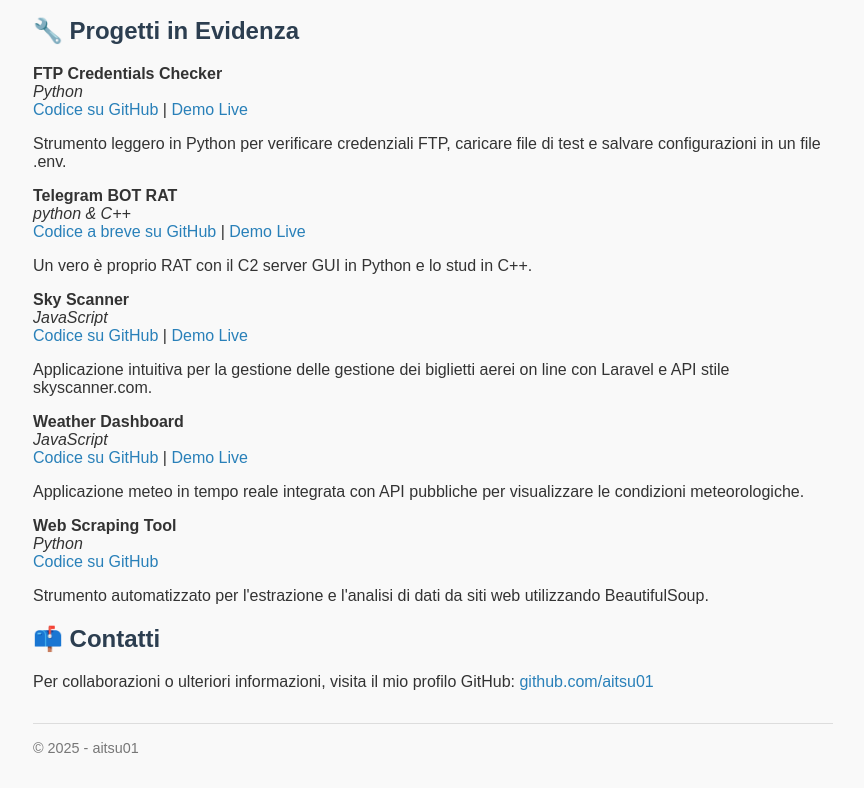
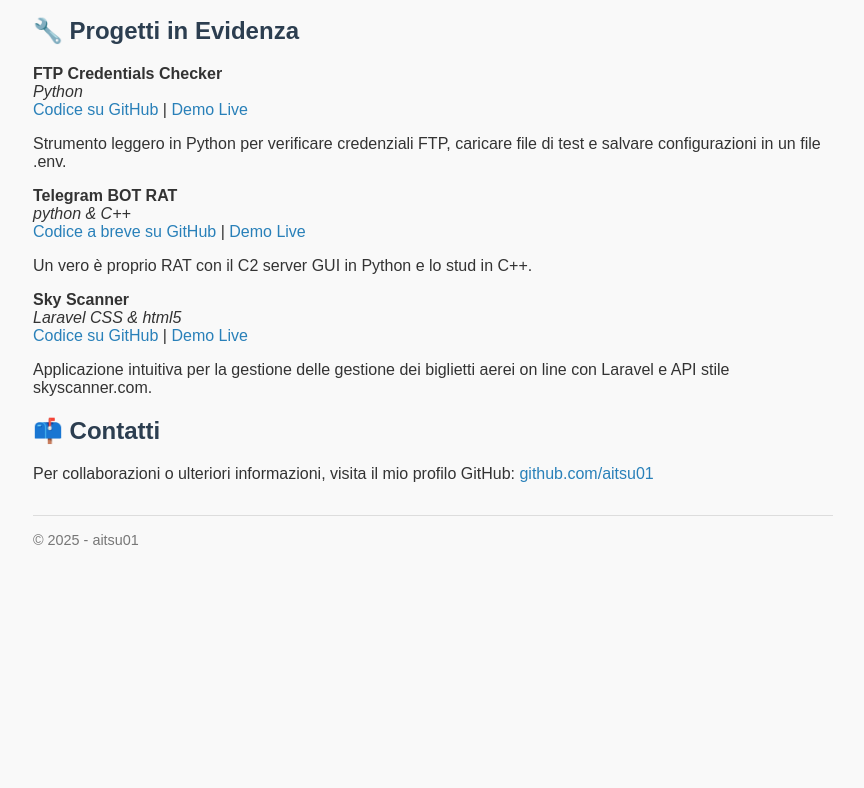
Before and after one commit to aitsu01/aitsu01-link-hub, a plain HTML site: page index.html in a window 1280 px wide. Shown: the part 151-939 px from the top of the page, without its empty margins (207-1071 px from the left). After the commit the page ends 800 px from the top, so only its background shows below. Drawn offline with Linux system fonts and the light colour scheme.

Commit message:
Update index.html

```diff
--- a/index.html
+++ b/index.html
@@ -64,24 +64,13 @@
     </li>
     <li>
       <strong>Sky Scanner</strong><br/>
-      <em>JavaScript</em><br/>
+      <em>Laravel CSS & html5</em><br/>
       <a href="https://github.com/aitsu01/Booking-FlightsScan-Laravel" target="_blank">Codice su GitHub</a> |
       <a href="https://github.com/aitsu01/Booking-FlightsScan-Laravel" target="_blank">Demo Live</a><br/>
       <p>Applicazione intuitiva per la gestione delle gestione dei biglietti aerei on line con Laravel e API stile skyscanner.com.</p>
     </li>
-    <li>
-      <strong>Weather Dashboard</strong><br/>
-      <em>JavaScript</em><br/>
-      <a href="#" target="_blank">Codice su GitHub</a> |
-      <a href="#" target="_blank">Demo Live</a><br/>
-      <p>Applicazione meteo in tempo reale integrata con API pubbliche per visualizzare le condizioni meteorologiche.</p>
-    </li>
-    <li>
-      <strong>Web Scraping Tool</strong><br/>
-      <em>Python</em><br/>
-      <a href="#" target="_blank">Codice su GitHub</a><br/>
-      <p>Strumento automatizzato per l'estrazione e l'analisi di dati da siti web utilizzando BeautifulSoup.</p>
-    </li>
+
+
   </ul>
 
   <h2>📫 Contatti</h2>
```
